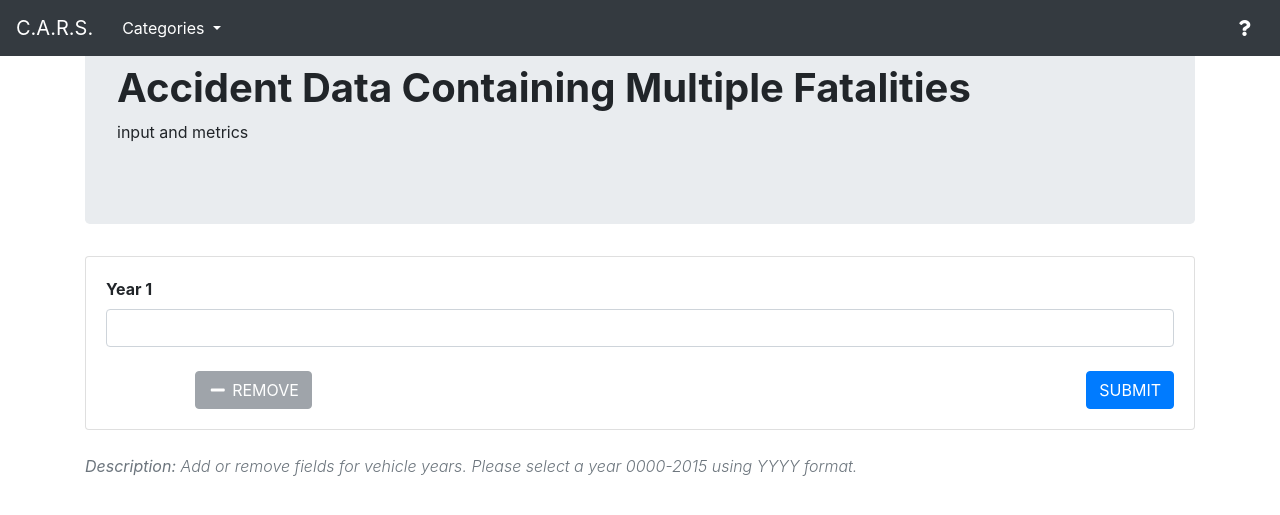
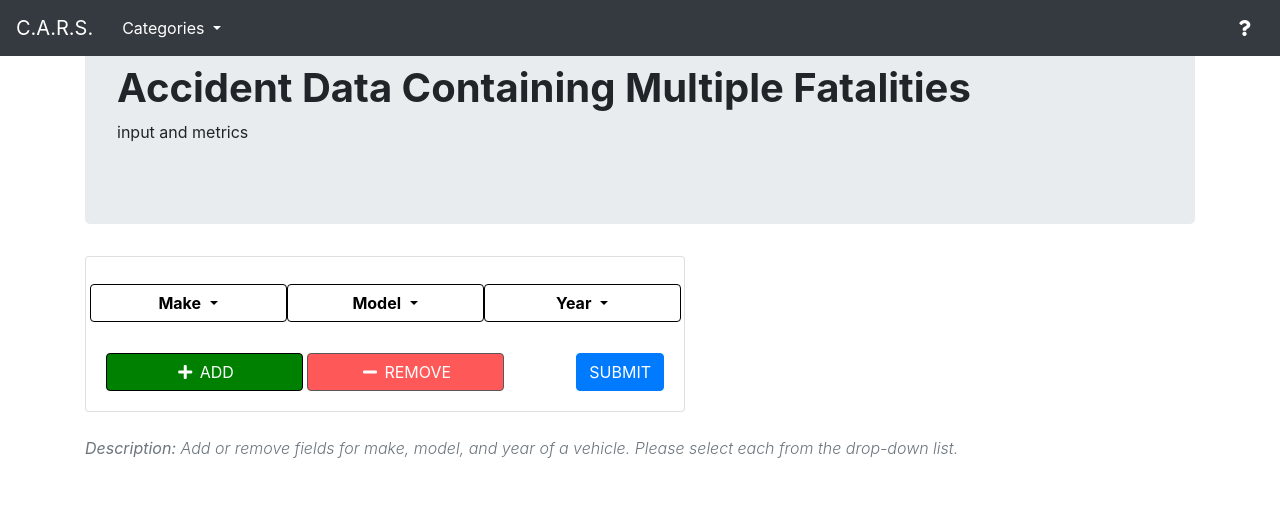
Before and after one commit to Marcoror150/MSCS-Project, a Flask app: page /multiple_fatalities in a window 1280 px wide. Shown: the top 515 px of the page. Run offline with Flask 2, Linux system fonts and the light colour scheme; some libraries are stand-ins or nearby versions.

Commit message:
fixed the layout of the drop-downs on each category page as well as some of the css. Need to still add the values to the drop-downs.

```diff
--- a/app/static/css/main.css
+++ b/app/static/css/main.css
@@ -6,7 +6,7 @@
   border-color: transparent;
 }
 
-/* Drop down menu*/
+/* Categpries drop-down menu on all pages */
 .btn-secondary {
   background-color: transparent;
   border-color: transparent;
@@ -17,3 +17,27 @@
   display: flex;
   justify-content: center;
 }
+
+/* Drop down menus and add/remove buttons on each category page */
+.btn-default {
+  border-color: black;
+  background-color:white;
+  color: black;
+  width: 197px;
+}
+
+#add-button{
+  border-color: black;
+  background-color: green;
+  color: white;
+}
+
+#remove-button{
+  border-color: black;
+  background-color: red;
+  color: white;
+}
+
+.shadow{
+  width: 600px;
+}
--- a/app/templates/multiple_fatalities.html
+++ b/app/templates/multiple_fatalities.html
@@ -62,18 +62,39 @@
                 <div class="card-body">
                 <form action="" method="post">
                     <div id="dynamic-field-1" class="form-group dynamic-field">
-                    <label for="field" class="font-weight-bold">Year 1</label>
-                    <input type="text" id="field" class="form-control" name="field[]" />
+                        <div class="btn nav-buttons">
+                            <div class="dropdown">
+                                <button class="btn btn-default dropdown-toggle" type="button" id="dropdownMenuButton" data-toggle="dropdown" aria-haspopup="true" aria-expanded="false">
+                                    <b>Make</b>
+                                </button>
+                                <div class="dropdown-menu" aria-labelledby="dropdownMenuButton">
+                                </div>
+                            </div>
+                            <div class="dropdown">
+                                <button class="btn btn-default dropdown-toggle" type="button" id="dropdownMenuButton" data-toggle="dropdown" aria-haspopup="true" aria-expanded="false">
+                                    <b>Model</b>
+                                </button>
+                                <div class="dropdown-menu" aria-labelledby="dropdownMenuButton">
+                                </div>
+                            </div>
+                            <div class="dropdown">
+                                <button class="btn btn-default dropdown-toggle" type="button" id="dropdownMenuButton" data-toggle="dropdown" aria-haspopup="true" aria-expanded="false">
+                                    <b>Year</b>
+                                </button>
+                                <div class="dropdown-menu" aria-labelledby="dropdownMenuButton">
+                                </div>
+                            </div>
+                        </div>
                     </div>
                     <div class="clearfix mt-4">
-                    <button type="button" id="add-button" class="btn btn-secondary float-left text-uppercase shadow-sm"><i class="fas fa-plus fa-fw"></i> Add</button>
-                    <button type="button" id="remove-button" class="btn btn-secondary float-left text-uppercase ml-1" disabled="disabled"><i class="fas fa-minus fa-fw"></i> Remove</button>
+                    <button type="button" id="add-button" class="btn btn-default float-left text-uppercase shadow-sm"><i class="fas fa-plus fa-fw"></i> Add</button>
+                    <button type="button" id="remove-button" class="btn btn-default float-left text-uppercase ml-1" disabled="disabled"><i class="fas fa-minus fa-fw"></i> Remove</button>
                     <button type="submit" class="btn btn-primary float-right text-uppercase shadow-sm">Submit</button>
                     </div>
                 </form>
                 </div>
             </div>
-            <p class="text-muted font-italic">Description: <span class="font-weight-light">Add or remove fields for vehicle years. Please select a year 0000-2015 using YYYY format.</span></p>
+            <p class="text-muted font-italic">Description: <span class="font-weight-light">Add or remove fields for make, model, and year of a vehicle. Please select each from the drop-down list.</span></p>
         </div>
 
         <!-- Help Modal Contents -->
@@ -131,7 +152,7 @@
             var className = ".dynamic-field";
             var count = 0;
             var field = "";
-            var maxFields = 5;
+            var maxFields = 93;
 
             function totalFields() {
                 return $(className).length;
```
Also changed, not shown: app/templates/car_age.html (+11 -6 lines), app/templates/location.html (+11 -6 lines).
